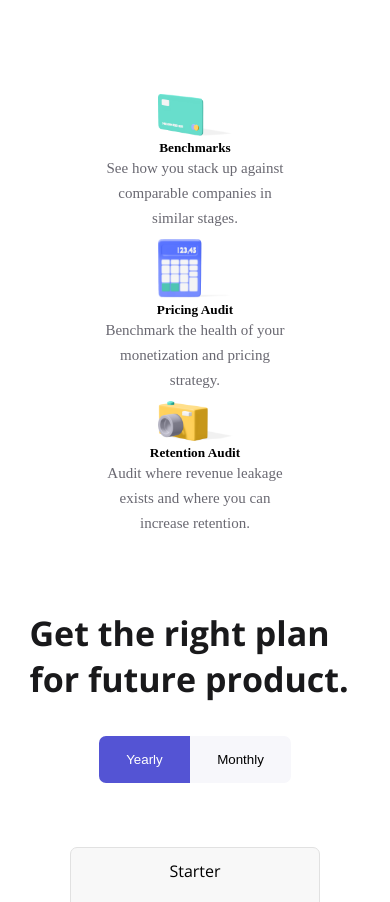
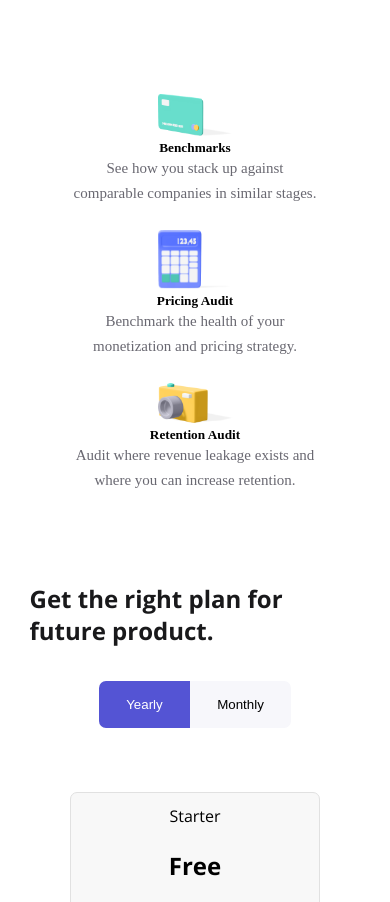
Before and after one commit to Ibrahemyoussef2020/grow-your-business, a plain HTML site: page index.html in a window 390 px wide. Shown: the part 2158-3060 px from the top of the page. Drawn offline with nearby package versions, Linux system fonts and the light colour scheme.

Commit message:
second font

```diff
--- a/css/style.css
+++ b/css/style.css
@@ -381,9 +381,13 @@ main img {
         max-width:100%;
     }
     .plan-header-container > div {
-        max-width:80%;
-        padding: 10px 1rem;
+        max-width:100%;
+        padding: 10px 5px;
         flex: 1;
+    }
+    .get-plan h2 {
+        line-height: 2rem !important;
+        font-size:var(--second-font)
     }
   }
 
@@ -431,8 +435,13 @@ main img {
         left: 120px;
     }
 
+    .under-in-deepth > section{
+        max-width:90%;
+        margin-bottom:1rem;
+    }
+
     .plan-header-container > div {
-        max-width: 100%;
         padding: 10px;
     }
+
   }
```
